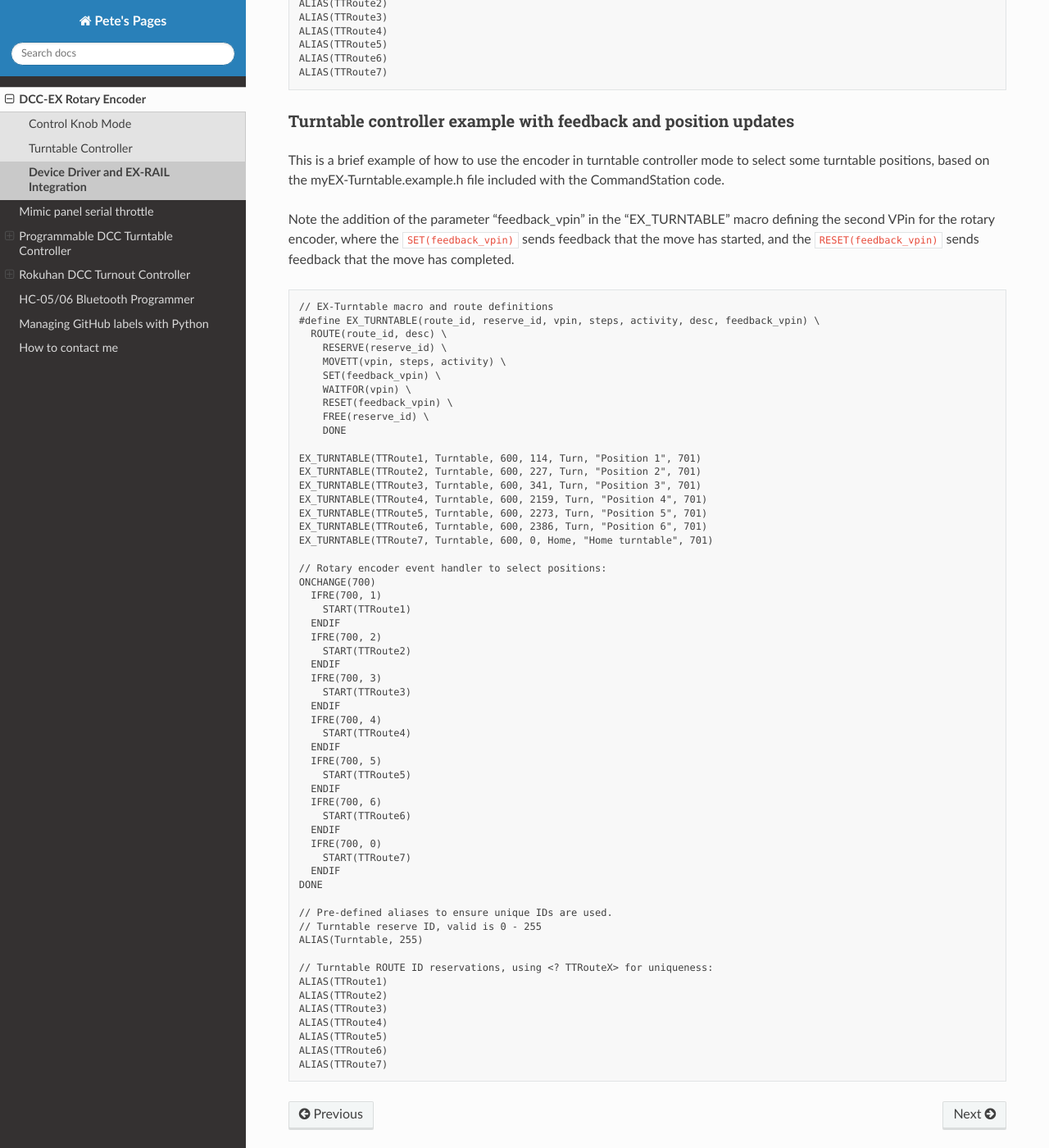
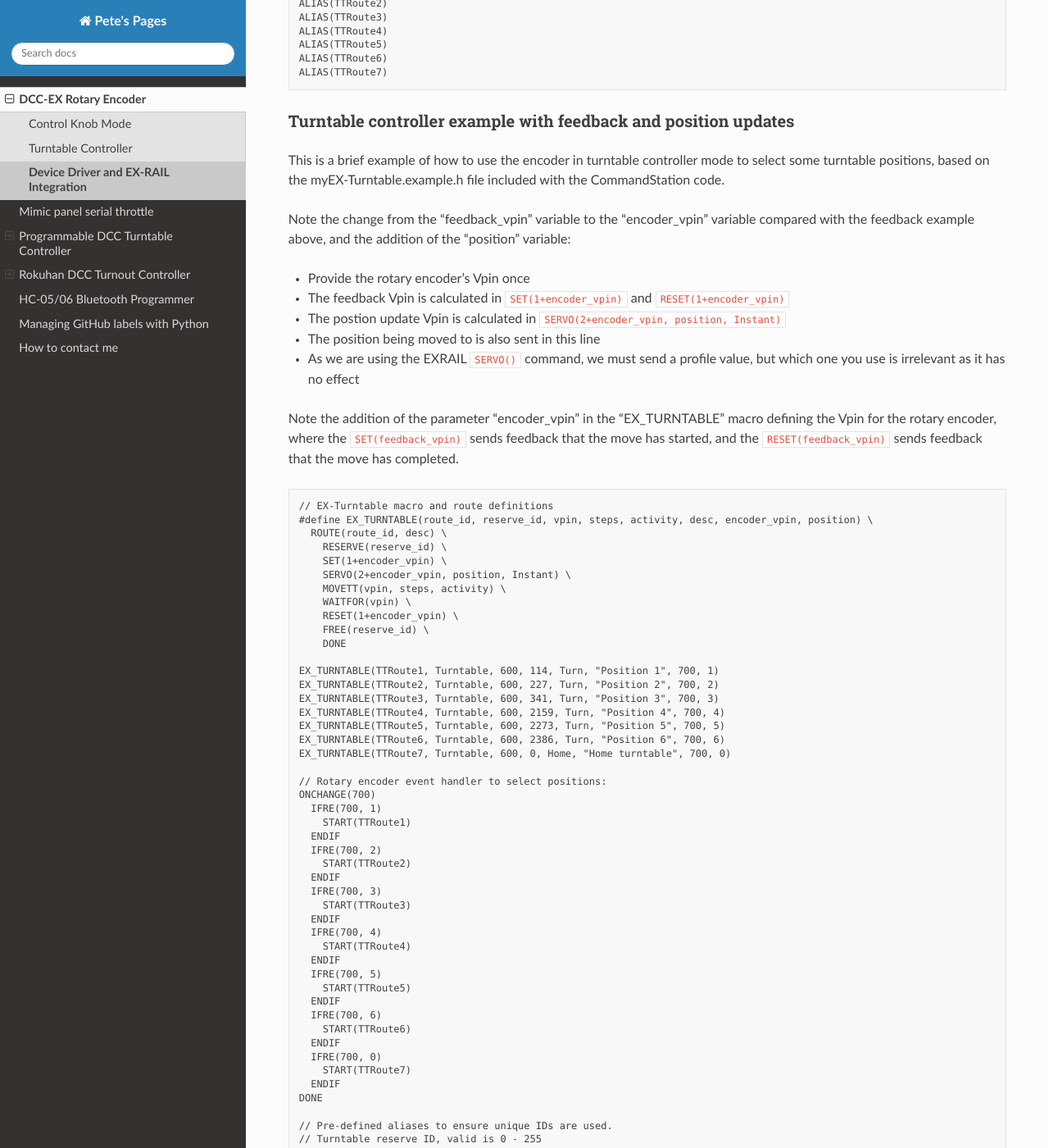
Before and after one commit to peteGSX/petegsx.github.io, a Sphinx documentation site: the page built from docs/rotary-encoder/ex-rail-integration.rst, in a window 1280 px wide and 1400 px high, scrolled down 5630 px. Shown: the whole window at 82% size. Built offline with Sphinx 7.4.7 and the Read the Docs theme 2.0.0, drawn with Linux system fonts in a browser that asks for light colours; some of the changed text lies outside the part shown.

Commit message:
Fix rotary encoder position example

```diff
--- a/docs/rotary-encoder/ex-rail-integration.rst
+++ b/docs/rotary-encoder/ex-rail-integration.rst
@@ -287,28 +287,37 @@ Turntable controller example with feedback and position updates
 
 This is a brief example of how to use the encoder in turntable controller mode to select some turntable positions, based on the myEX-Turntable.example.h file included with the CommandStation code.
 
-Note the addition of the parameter "feedback_vpin" in the "EX_TURNTABLE" macro defining the second VPin for the rotary encoder, where the ``SET(feedback_vpin)`` sends feedback that the move has started, and the ``RESET(feedback_vpin)`` sends feedback that the move has completed.
+Note the change from the "feedback_vpin" variable to the "encoder_vpin" variable compared with the feedback example above, and the addition of the "position" variable:
+
+- Provide the rotary encoder's Vpin once
+- The feedback Vpin is calculated in ``SET(1+encoder_vpin)`` and ``RESET(1+encoder_vpin)``
+- The postion update Vpin is calculated in ``SERVO(2+encoder_vpin, position, Instant)``
+- The position being moved to is also sent in this line
+- As we are using the EXRAIL ``SERVO()`` command, we must send a profile value, but which one you use is irrelevant as it has no effect
+
+Note the addition of the parameter "encoder_vpin" in the "EX_TURNTABLE" macro defining the Vpin for the rotary encoder, where the ``SET(feedback_vpin)`` sends feedback that the move has started, and the ``RESET(feedback_vpin)`` sends feedback that the move has completed.
 
 .. code-block::
 
   // EX-Turntable macro and route definitions
-  #define EX_TURNTABLE(route_id, reserve_id, vpin, steps, activity, desc, feedback_vpin) \
+  #define EX_TURNTABLE(route_id, reserve_id, vpin, steps, activity, desc, encoder_vpin, position) \
     ROUTE(route_id, desc) \
       RESERVE(reserve_id) \
+      SET(1+encoder_vpin) \
+      SERVO(2+encoder_vpin, position, Instant) \
       MOVETT(vpin, steps, activity) \
-      SET(feedback_vpin) \
       WAITFOR(vpin) \
-      RESET(feedback_vpin) \
+      RESET(1+encoder_vpin) \
       FREE(reserve_id) \
       DONE
 
-  EX_TURNTABLE(TTRoute1, Turntable, 600, 114, Turn, "Position 1", 701)
-  EX_TURNTABLE(TTRoute2, Turntable, 600, 227, Turn, "Position 2", 701)
-  EX_TURNTABLE(TTRoute3, Turntable, 600, 341, Turn, "Position 3", 701)
-  EX_TURNTABLE(TTRoute4, Turntable, 600, 2159, Turn, "Position 4", 701)
-  EX_TURNTABLE(TTRoute5, Turntable, 600, 2273, Turn, "Position 5", 701)
-  EX_TURNTABLE(TTRoute6, Turntable, 600, 2386, Turn, "Position 6", 701)
-  EX_TURNTABLE(TTRoute7, Turntable, 600, 0, Home, "Home turntable", 701)
+  EX_TURNTABLE(TTRoute1, Turntable, 600, 114, Turn, "Position 1", 700, 1)
+  EX_TURNTABLE(TTRoute2, Turntable, 600, 227, Turn, "Position 2", 700, 2)
+  EX_TURNTABLE(TTRoute3, Turntable, 600, 341, Turn, "Position 3", 700, 3)
+  EX_TURNTABLE(TTRoute4, Turntable, 600, 2159, Turn, "Position 4", 700, 4)
+  EX_TURNTABLE(TTRoute5, Turntable, 600, 2273, Turn, "Position 5", 700, 5)
+  EX_TURNTABLE(TTRoute6, Turntable, 600, 2386, Turn, "Position 6", 700, 6)
+  EX_TURNTABLE(TTRoute7, Turntable, 600, 0, Home, "Home turntable", 700, 0)
 
   // Rotary encoder event handler to select positions:
   ONCHANGE(700)
```
